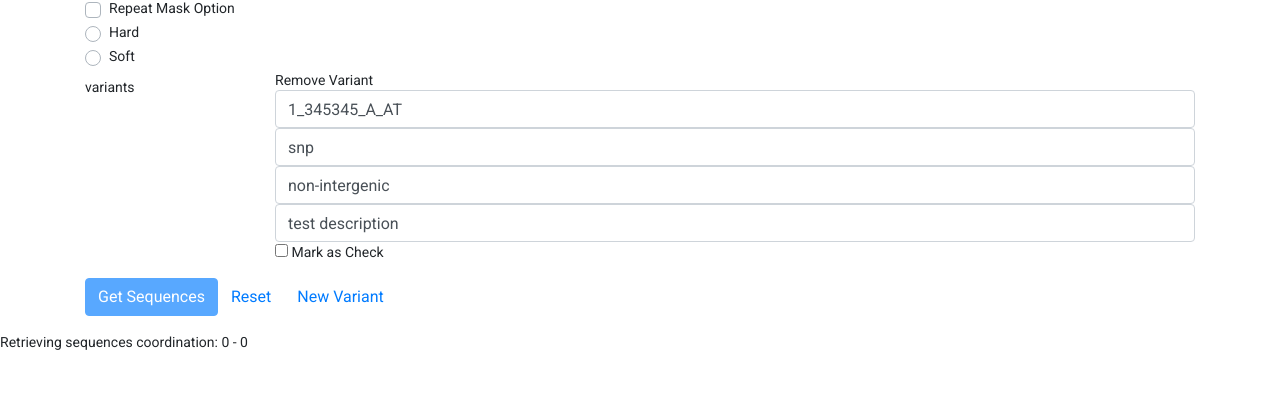
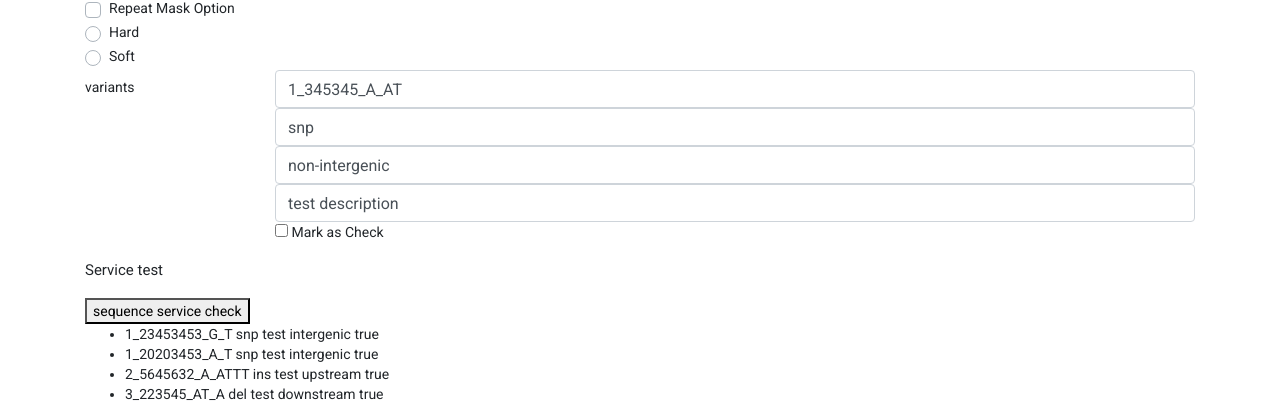
Before and after one commit to noderboarder/angular-spa, an Angular app: page /params in a window 1280 px wide. Shown: the part 500-918 px from the top of the page. Before the commit the page ends 852 px from the top, so only its background shows below. Built offline with nearby package versions, Linux system fonts and the light colour scheme.

Commit message:
observable, sequence service created

```diff
--- a/src/app/app-routing.module.ts
+++ b/src/app/app-routing.module.ts
@@ -17,11 +17,13 @@ import {AdminHomeComponent} from './admin-home/admin-home.component';
 import {AdminGuardGuard} from './admin-guard.guard';
 import {SigninComponent} from './signin/signin.component';
 import {ParamsforseqsComponent} from './paramsforseqs/paramsforseqs.component';
+import {ObservableComponent} from './observable/observable.component';
 
 const routes: Routes = [
   {path: '', redirectTo: 'home', pathMatch: 'full'},
   {path: 'signin', component: SigninComponent},
   {path: 'home', component: HomeComponent},
+  {path: 'observable', component: ObservableComponent},
   {path: 'admin', component: AdminHomeComponent, canActivate: [AdminGuardGuard]},
   {path: 'about', component: AboutComponent},
   {path: 'research', component: ResearchComponent},
--- a/src/app/app.module.ts
+++ b/src/app/app.module.ts
@@ -36,7 +36,8 @@ import { ReactiveFormsModule} from '@angular/forms';
 import {MatRadioModule} from '@angular/material/radio';
 import {MatSlideToggleModule} from '@angular/material/slide-toggle';
 import { ParamsforseqsComponent } from './paramsforseqs/paramsforseqs.component';
-import { NavigationComponent } from './navigation/navigation.component'; // first to do: import module
+import { NavigationComponent } from './navigation/navigation.component';
+import { ObservableComponent } from './observable/observable.component'; // first to do: import module
 
 @NgModule({
   declarations: [
@@ -63,7 +64,8 @@ import { NavigationComponent } from './navigation/navigation.component'; // firs
     AdminHomeComponent,
     SigninComponent,
     ParamsforseqsComponent,
-    NavigationComponent
+    NavigationComponent,
+    ObservableComponent
   ],
   imports: [
     BrowserModule,
--- /dev/null
+++ b/src/app/observable/observable.component.html
@@ -0,0 +1,3 @@
+<p>observable works!</p>
+
+<p>Job status: {{jobStatus}}</p>
--- /dev/null
+++ b/src/app/observable/observable.component.ts
@@ -0,0 +1,54 @@
+import { Component, OnInit } from '@angular/core';
+import {Observable} from 'rxjs';
+
+@Component({
+  selector: 'app-observable',
+  templateUrl: './observable.component.html',
+  styleUrls: ['./observable.component.scss']
+})
+export class ObservableComponent implements OnInit {
+
+  jobStatus: any;
+  data: Observable<any>;
+  data1: Observable<any>;
+
+  constructor() { }
+
+  ngOnInit(): void {
+
+    this.data = new Observable(observer => {
+      setTimeout(() => {
+        observer.next('In progress');
+      }, 3000);
+
+      setTimeout(() => {
+        observer.next('Processing');
+      }, 8000);
+
+      setTimeout(() => {
+        observer.next('Completed');
+      }, 10000);
+
+      // error() testing
+      setTimeout(() => {
+        observer.error();
+      }, 10000);
+
+      // observable을 끝내는 방법은 complete()을 쓴다.
+      setTimeout(() => {
+        observer.complete(); // listening and tracking to changes done
+      }, 12000);
+
+      setTimeout(() => {
+        observer.next('after complete test');
+      }, 14000);
+    });
+
+    this.data.subscribe(value => {
+      this.jobStatus = value; // first subscription for the observable(data)
+    });
+    this.data.subscribe(value => {
+      console.log('multiple subscription: ' + value); // second subscription for the observable(data)
+    });
+  }
+}
--- a/src/app/paramsforseqs/paramsforseqs.component.html
+++ b/src/app/paramsforseqs/paramsforseqs.component.html
@@ -47,7 +47,7 @@
       <div class="col-sm-10" formArrayName="variants">
         <!--        여기 array에서는 control을 사용했다. group을 쓸수도 있음: formname.controls.array이름-->
         <div *ngFor="let variant of seqqueryparametersForm.controls.variants['controls']; let i = index" [formGroupName]="i">
-          <a [routerLink] (click)="removeVariant(i)">Remove Variant</a>
+<!--          <a [routerLink] (click)="removeVariant(i)">Remove Variant</a>-->
           <input class="form-control" type="text" formControlName="variantId" id="variant{{i}}">
           <input class="form-control" type="text" formControlName="variantType" id="variant{{i}}">
           <input class="form-control" type="text" formControlName="variantRegion" id="variant{{i}}">
@@ -66,11 +66,22 @@
 <!--      </div>-->
 <!--    </div>-->
     <!-- 실험2 -->
+    <h4>Service test</h4>
+    <button (click)="sequencesService.seqServiceOpCheck()">sequence service check</button>
+    <ul>
+      <li *ngFor="let sequence of sequenceList">
+        {{sequence.variantId}}
+        {{sequence.variantType}}
+        {{sequence.variantDescription}}
+        {{sequence.variantRegion}}
+        {{sequence.variantCheck}}
+      </li>
+    </ul>
     <div class="form-group row">
       <div class="col-sm-10">
         <button type="submit" class="btn btn-primary" [disabled]="!seqqueryparametersForm.valid">Get Sequences</button>
         <button type="submit" class="btn btn-link" (click)="resetForm()">Reset</button>
-        <button type="submit" class="btn btn-link" (click)="addNewVariant()">New Variant</button>
+<!--        <button type="submit" class="btn btn-link" (click)="addNewVariant()">New Variant</button>-->
       </div>
     </div>
   </form>
--- a/src/app/paramsforseqs/paramsforseqs.component.ts
+++ b/src/app/paramsforseqs/paramsforseqs.component.ts
@@ -1,5 +1,6 @@
 import { Component, OnInit } from '@angular/core';
 import {FormGroup, FormControl, FormBuilder, Validators, FormArray} from '@angular/forms';
+import {SequencesService} from '../sequences.service';
 
 @Component({
   selector: 'app-paramsforseqs',
@@ -8,15 +9,17 @@ import {FormGroup, FormControl, FormBuilder, Validators, FormArray} from '@angul
 })
 export class ParamsforseqsComponent implements OnInit {
 
+  sequenceList = [];
+
   seqqueryparametersForm: FormGroup; // step 3: html의 formgroup name과 동일해야한다.
   siteName = 'ensembl';
   startingPosCoord = 0;
   endingPosCoord = 0;
   spacing = 1000;
   threshold = 100;
-  variants;
+  // variants;
 
-  constructor(private formBuilder: FormBuilder){
+  constructor(private formBuilder: FormBuilder, public sequencesService: SequencesService){
     /*
       // formBuilder는 form을 빌드하는 역할정도 한다.
       this.seqqueryparameters = formBuilder.group(
@@ -85,6 +88,8 @@ export class ParamsforseqsComponent implements OnInit {
   }
 
   ngOnInit(): void {
+
+    this.sequenceList = this.sequencesService.getSequences();
 
     // nested array 접근 (값, 길이, 세부항목)
     console.log(this.seqqueryparametersForm.get('variants').value);
@@ -172,27 +177,27 @@ export class ParamsforseqsComponent implements OnInit {
     this.defaultSet();
   }
 
-  get variants(){
-    return this.seqqueryparametersForm.get('variants') as FormArray;
-  }
-  // dynamic inputbox
-  addNewVariant(){
-    const variantLength = this.seqqueryparametersForm.get('variants').value.length;
-
-    console.log('::::::::::' + variantLength);
-    // 먼저 위 get variants에서 form array값을 가져온다.
-    const newVariant = this.formBuilder.group({
-      variantId: [variantLength + 1],
-      variantType: [''],
-      variantRegion: [''],
-      variantDescription: [''],
-      variantCheck: ['', Validators.requiredTrue]
-    });
-
-    this.variants.push(newVariant);
-  }
-  removeVariant(variantId){
-    console.log('clicked!!!!!!!!!!!!!!!!!!!!' + variantId);
-    this.variants.removeAt(variantId);
-  }
+  // get variants(){
+  //   return this.seqqueryparametersForm.get('variants') as FormArray;
+  // }
+  // // dynamic inputbox
+  // addNewVariant(){
+  //   const variantLength = this.seqqueryparametersForm.get('variants').value.length;
+  //
+  //   console.log('::::::::::' + variantLength);
+  //   // 먼저 위 get variants에서 form array값을 가져온다.
+  //   const newVariant = this.formBuilder.group({
+  //     variantId: [variantLength + 1],
+  //     variantType: [''],
+  //     variantRegion: [''],
+  //     variantDescription: [''],
+  //     variantCheck: ['', Validators.requiredTrue]
+  //   });
+  //
+  //   this.variants.push(newVariant);
+  // }
+  // removeVariant(variantId){
+  //   console.log('clicked!!!!!!!!!!!!!!!!!!!!' + variantId);
+  //   this.variants.removeAt(variantId);
+  // }
 }
--- /dev/null
+++ b/src/app/sequences.service.ts
@@ -0,0 +1,26 @@
+import { Injectable } from '@angular/core';
+
+@Injectable({
+  providedIn: 'root' // inject 대상을 모든 component(root)가 아닌 일정 컴포넌트로 바꿀수있다.
+})
+export class SequencesService {
+
+  constructor() { }
+
+  // tslint:disable-next-line:typedef
+  getSequences(){
+    const sequenceList = [
+      {variantId: '1_23453453_G_T', variantType: 'snp', variantDescription: 'test', variantRegion: 'intergenic', variantCheck: true},
+      {variantId: '1_20203453_A_T', variantType: 'snp', variantDescription: 'test', variantRegion: 'intergenic', variantCheck: true},
+      {variantId: '2_5645632_A_ATTT', variantType: 'ins', variantDescription: 'test', variantRegion: 'upstream', variantCheck: true},
+      {variantId: '3_223545_AT_A', variantType: 'del', variantDescription: 'test', variantRegion: 'downstream', variantCheck: true}
+    ];
+
+    return sequenceList;
+  }
+
+  // tslint:disable-next-line:typedef
+  seqServiceOpCheck(){
+    console.log('sequence service work');
+  }
+}
--- a/src/app/work/work.component.ts
+++ b/src/app/work/work.component.ts
@@ -10,6 +10,7 @@ export class WorkComponent implements OnInit {
 
   constructor() { }
 
+  // tslint:disable-next-line:typedef
   retrievingSequences(){
     console.log('retrieving sequences button works');
     alert('under construction. But I promise it will come soon!!');
```
Also changed, not shown: src/app/observable/observable.component.scss (added), 2 other files (tests, documents, lock files or other folders).
